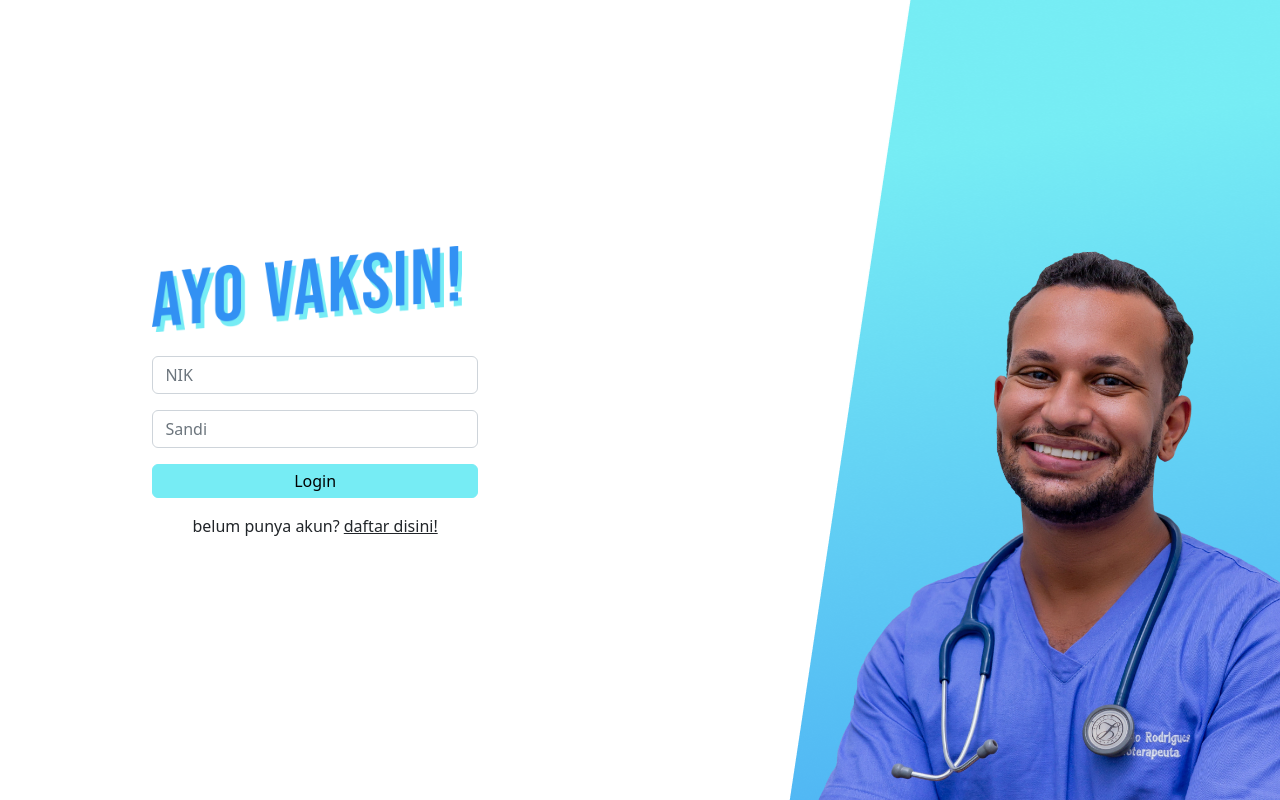
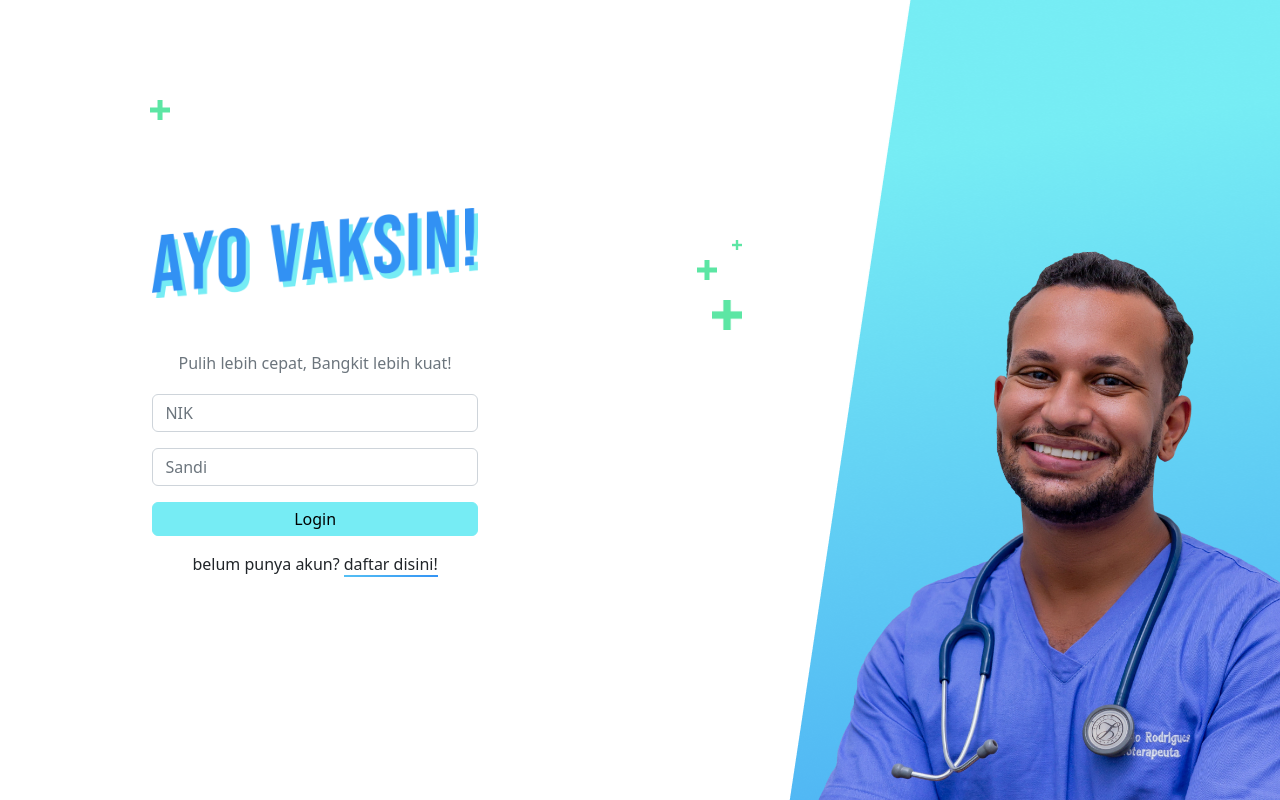
Before and after one commit to ahmadhilmandani/vcp_2022, a CodeIgniter app: page /vcp_2022/index.php/c_dashboard/index in a window 1280 px wide. Run offline with CodeIgniter, Linux system fonts and the light colour scheme; some libraries are stand-ins or nearby versions.

Commit message:
UPDATE View Login

```diff
--- a/application/views/combine/View_login.php
+++ b/application/views/combine/View_login.php
@@ -1,15 +1,18 @@
 <main class="container-fluid" style="height: 100vh;">
     <div class="row" style="height: 100vh;">
-        <div class="col-lg-7 d-flex justify-content-center align-items-center">
+        <div class="col-lg-7 d-flex justify-content-center align-items-center position-relative" style="height: 100%;">
             <div class="container-lg row">
-                <div class="col-md-8 m-auto">
-                    <div class="">
-                        <img src="<?= base_url("asset/img/logo_bg_hilang.png") ?>" alt="logo ayok vaksin" style="width: 310px;" class="mb-2">
+                <div class="col-md-8 m-auto ">
+                    <div class="row">
+                        <div class="col-lg-9">
+                            <img src="<?= base_url("asset/img/logo_bg_hilang.png") ?>" alt="logo ayok vaksin" style="width: 100%;" class="mb-2">
+                            <p class="mt-5 mb-3 mx-auto pb-1 h6 text-muted text-center">Pulih lebih cepat, Bangkit lebih kuat!</p>
+                        </div>
                     </div>
 
-                    <form action="" method="POST">
+                    <form action="" method="POST" class="">
                         <div class="row">
-                            <div class="mt-3 col-lg-9">
+                            <div class="col-lg-9">
                                 <input type="text" name="nik" id="nik" placeholder="NIK" class="form-control ">
                             </div>
                         </div>
@@ -28,7 +31,7 @@
                     </form>
                     <div class="row">
                         <div class="mt-3 col-lg-9">
-                            <p class="text-center">belum punya akun? <a href="<?= base_url('C_register') ?>" class="text-dark">daftar disini!</a></p>
+                            <p class="text-center">belum punya akun? <a href="<?= base_url('C_register') ?>" class="text-dark text-decoration-none" style="width: fit-content;  border-width:0px; border-bottom-width: 2px; border-image: linear-gradient(to right bottom, #76ECF4, #3392F4); border-style:solid;  border-image-slice: 1;">daftar disini!</a></p>
                         </div>
                     </div>
                 </div>
@@ -36,10 +39,13 @@
             </div>
 
 
-            <!-- <img src="<?= base_url('asset/img/green-plus.png') ?>" class="position-absolute d-none d-lg-block" style="width: 20px; top:100px; left:150px;">
+            <img src="<?= base_url('asset/img/green-plus.png') ?>" class="position-absolute d-none d-lg-block" style="width: 20px; top:100px; left:150px;">
             <img src="<?= base_url('asset/img/green-plus.png') ?>" class="position-absolute d-none d-lg-block" style="width: 10px; top:240px; right:5px;">
             <img src="<?= base_url('asset/img/green-plus.png') ?>" class="position-absolute d-none d-lg-block" style="width: 20px; top:260px; right:30px;">
-            <img src="<?= base_url('asset/img/green-plus.png') ?>" class="position-absolute d-none d-lg-block" style="width: 30px; top:300px; right:5px;"> -->
+            <img src="<?= base_url('asset/img/green-plus.png') ?>" class="position-absolute d-none d-lg-block" style="width: 30px; top:300px; right:5px;">
+
+            <img src="<?= base_url('asset/img/green-plus.png') ?>" class="position-absolute d-block d-lg-none" style="width: 30px; bottom:80px; right: 250px;">
+            <img src="<?= base_url('asset/img/green-plus.png') ?>" class="position-absolute d-block d-lg-none" style="width: 20px; bottom:40px; right:100px;">
         </div>
 
         <div class="col-5 p-0">
```
